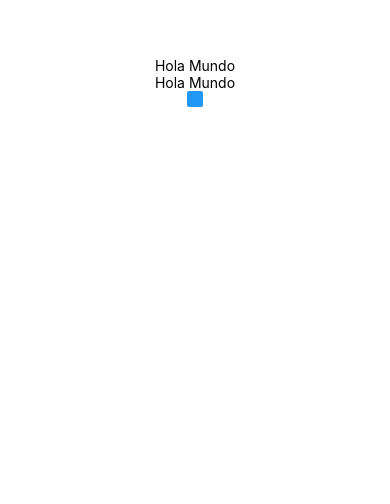
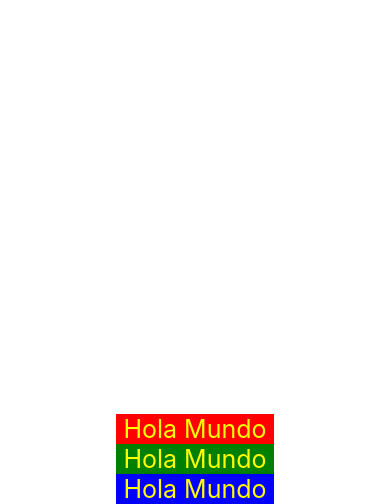
Before and after one commit to 121038217/ProgramacionMovil182, a React Native app in the folder HolaMundo/: screen / in a window 390 px wide. Shown: the part 340-844 px from the top of the page. Built offline with nearby package versions, Linux system fonts and the light colour scheme.

Commit message:
Inicio y termino de la Práctica No.7 estilos y posicionamiento

```diff
--- a/HolaMundo/App.js
+++ b/HolaMundo/App.js
@@ -3,31 +3,21 @@
 import React,{useState} from 'react';
 
 
-const Texto=()=>{ /* Creamos la varible en nuetro componente */
+const Texto=({estilo})=>{ /* Creamos la varible en nuetro componente. Propiedad estilo */
   /* Declarmos una variabe de contenido para el componente */
   const [contenido,setContenido]= useState('Hola Mundo')
   const actualizarContenido=()=>{setContenido('State actualizado este texto')} /* Creamos otra constante, cuando sea presionoado el texto Mundo y cuando le de click lo va a cambiar por State Actualizado*/
-  return (<Text onPress={actualizarContenido} > {contenido} </Text>) /* Dentro de texto queremos que aparezca el contenido */
+  return (<Text style={[styles.text,estilo]} onPress={actualizarContenido} > {contenido} </Text>) /* Dentro de texto queremos que aparezca el contenido. Agregamos en la prpiedad style */
 }
-
-const Boton=()=>{
-  const [cambio, setCambio]=useState('Presioname')
-  const actualizarCambio=()=>{setCambio('Hola')}
-  return (<Button onPress={actualizarCambio} > {cambio} </Button>)
-
-}
-
 
 export default function App() {
   return (
 
     <View style={styles.container}>
 
-      <Texto contenido={'Hola Mundo'}> </Texto>
-      <Texto contenido={'React Native'}/>
-
-
-      <Boton litle={'Presioname'} color="#000000" ></Boton>
+      <Texto estilo={styles.red}/> {/* Agregamos el estilo y color en el Texto Hola Mundo */}
+      <Texto estilo={styles.green}/>
+      <Texto estilo={styles.blue}/>
 
 
       <StatusBar style="auto" />
@@ -40,8 +30,26 @@
 const styles = StyleSheet.create({
   container: {
     flex: 1,
+    flexDirection: 'column', /* se usa para dar orientación al texto, ya se a que es row o colum */
     backgroundColor: '#fff',
-    alignItems: 'center',
-    justifyContent: 'center',
+    alignItems: 'center', /* felx-start posición al inicio/ flex-end posición al final/strech toma todo el espacio */
+    justifyContent: 'flex-end',
   },
+  text:{
+    color:'yellow',
+    fontSize: 25,
+  },
+  red:{
+    /*flex:1,*/
+
+    backgroundColor:'red',
+  },
+  green:{
+  /*flex:2,*/
+    backgroundColor:'green',
+  },
+  blue:{
+  /*flex:3,*/
+    backgroundColor:'blue',
+  }
 });
```
